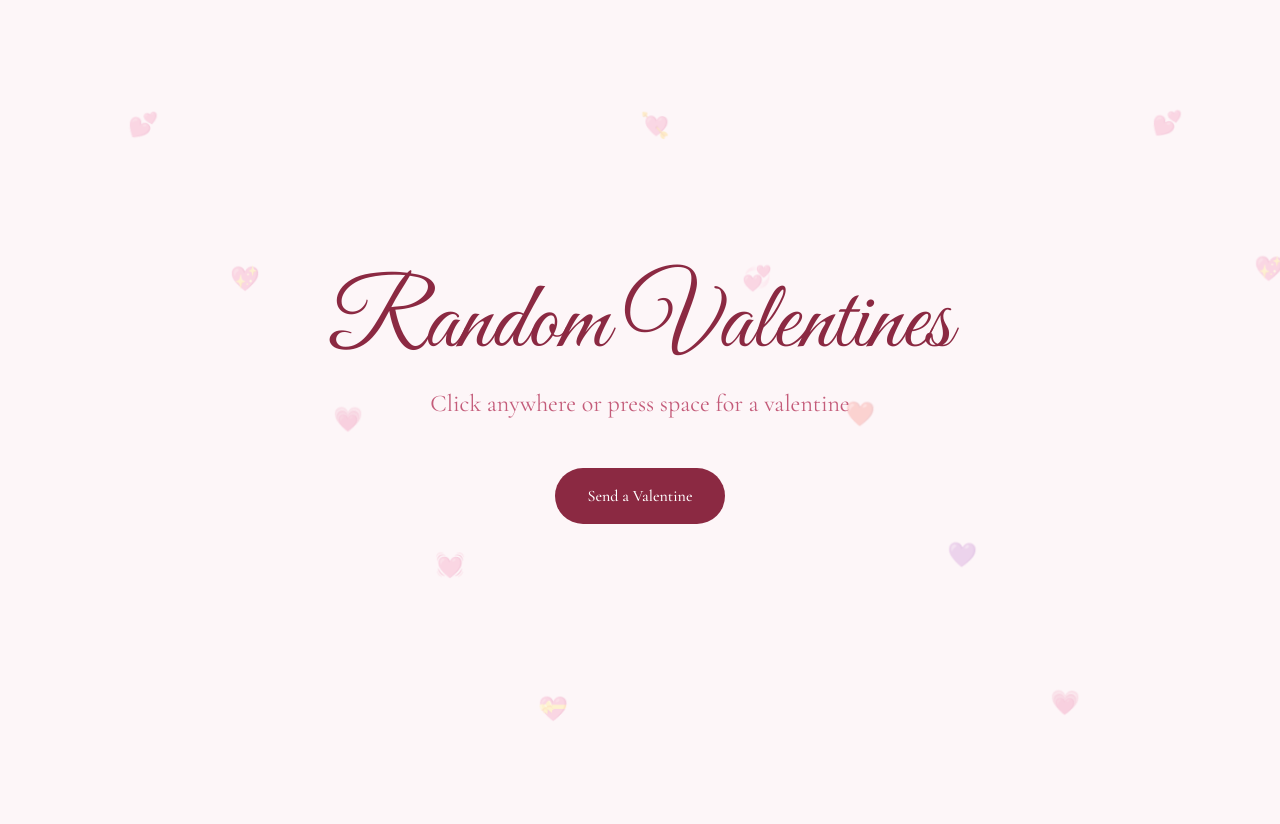
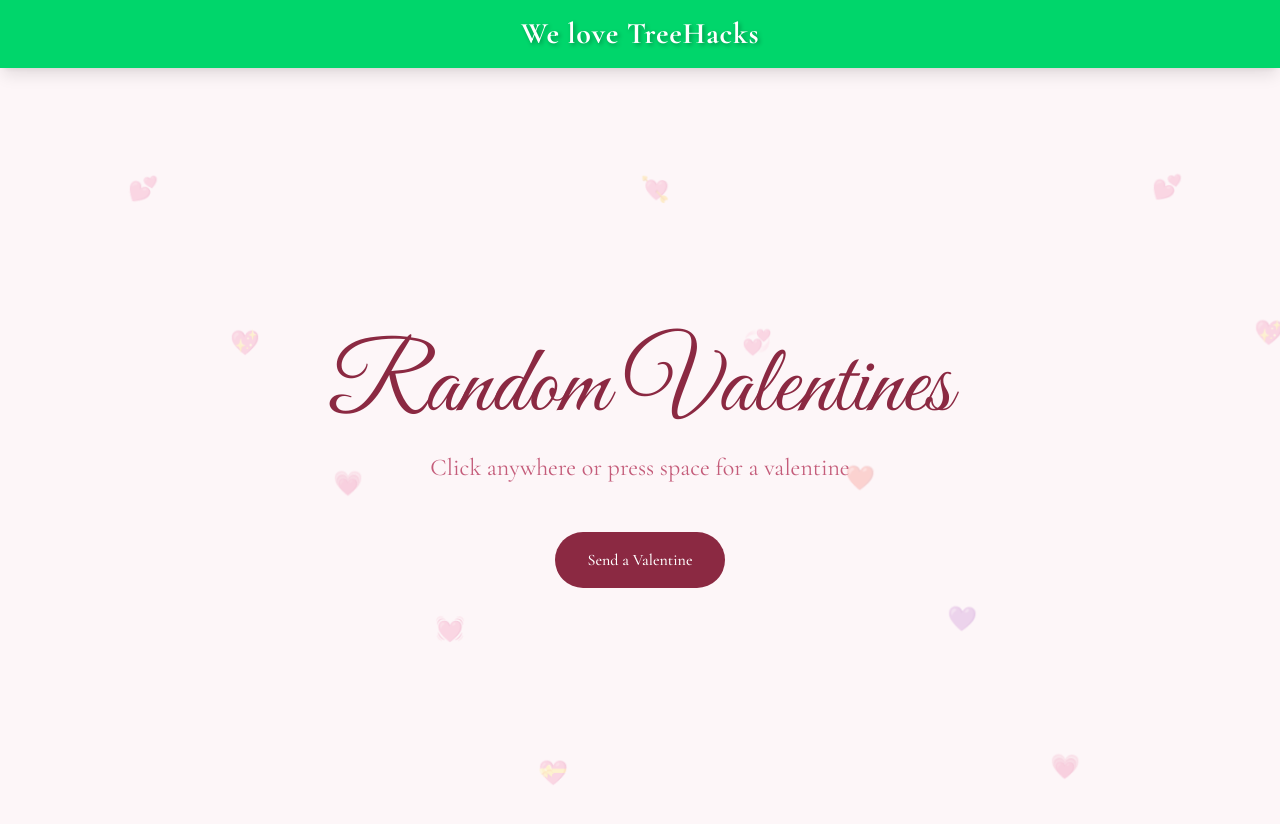
Before and after one commit to soooooooot/treehacks-agent-repo, a Next.js app: page / in a window 1280 px wide. Shown: the top 824 px of the page. Before the commit the page ends 800 px from the top, so only its background shows below. Built offline with nearby package versions, Linux system fonts and the light colour scheme.

Commit message:
fix: Add a green banner to the top of the frontend that displays the text "We

```diff
--- a/app/layout.tsx
+++ b/app/layout.tsx
@@ -27,7 +27,19 @@ export default function RootLayout({
   return (
     <html lang="en" className={`${greatVibes.variable} ${cormorant.variable}`}>
       <body className="min-h-screen overflow-x-hidden bg-[#fdf6f8] text-[#2d1b2e] antialiased">
-        {children}
+        {/* Green TreeHacks Banner */}
+        <div className="fixed top-0 left-0 right-0 z-[100] bg-[#00d66b] py-4 px-6 text-center shadow-lg">
+          <h2 className="text-2xl md:text-3xl font-bold text-white tracking-wide" style={{
+            textShadow: '2px 2px 4px rgba(0, 0, 0, 0.3)',
+            fontFamily: 'var(--font-body)'
+          }}>
+            We love TreeHacks
+          </h2>
+        </div>
+        {/* Add padding to body content to account for fixed banner */}
+        <div className="pt-16">
+          {children}
+        </div>
       </body>
     </html>
   );
```
